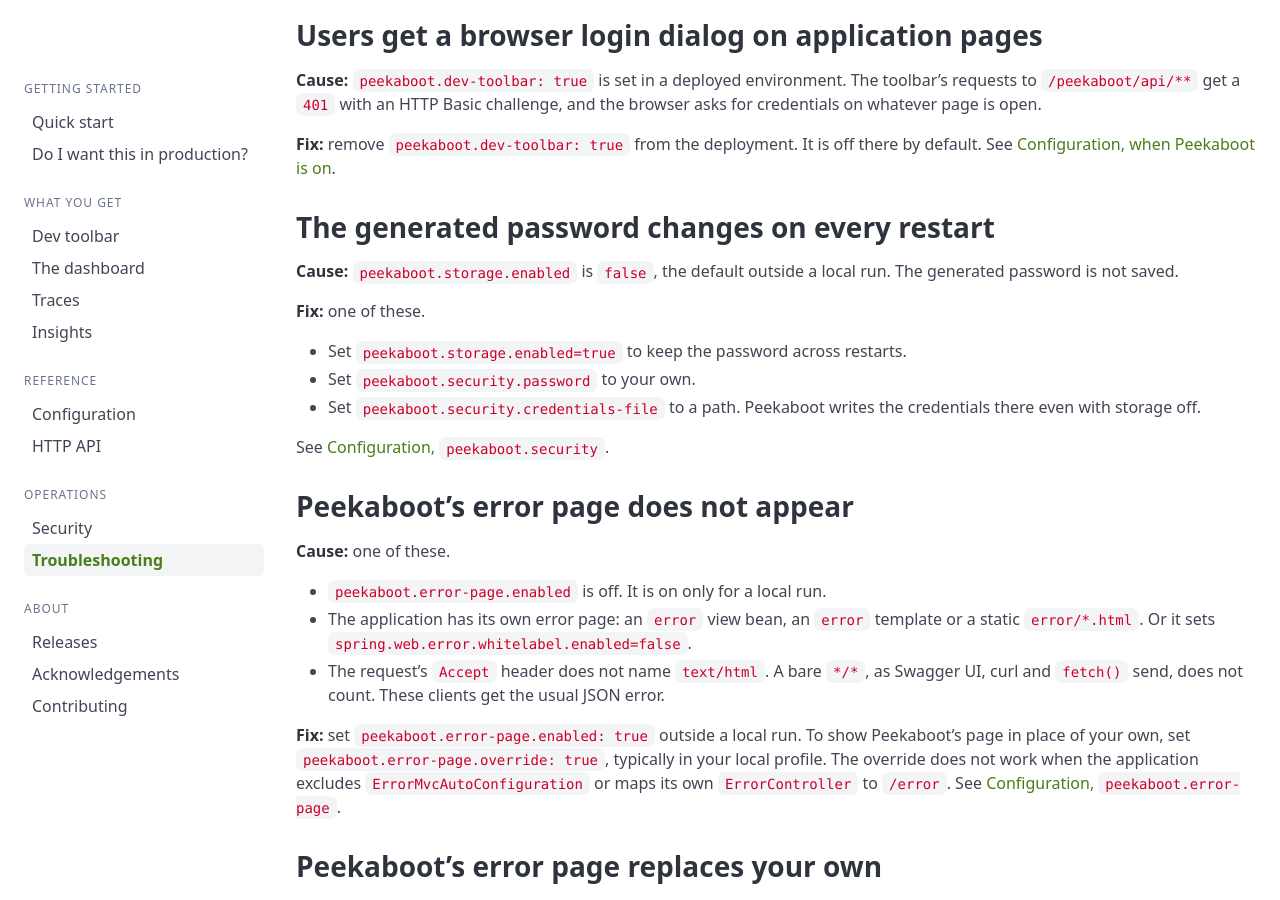
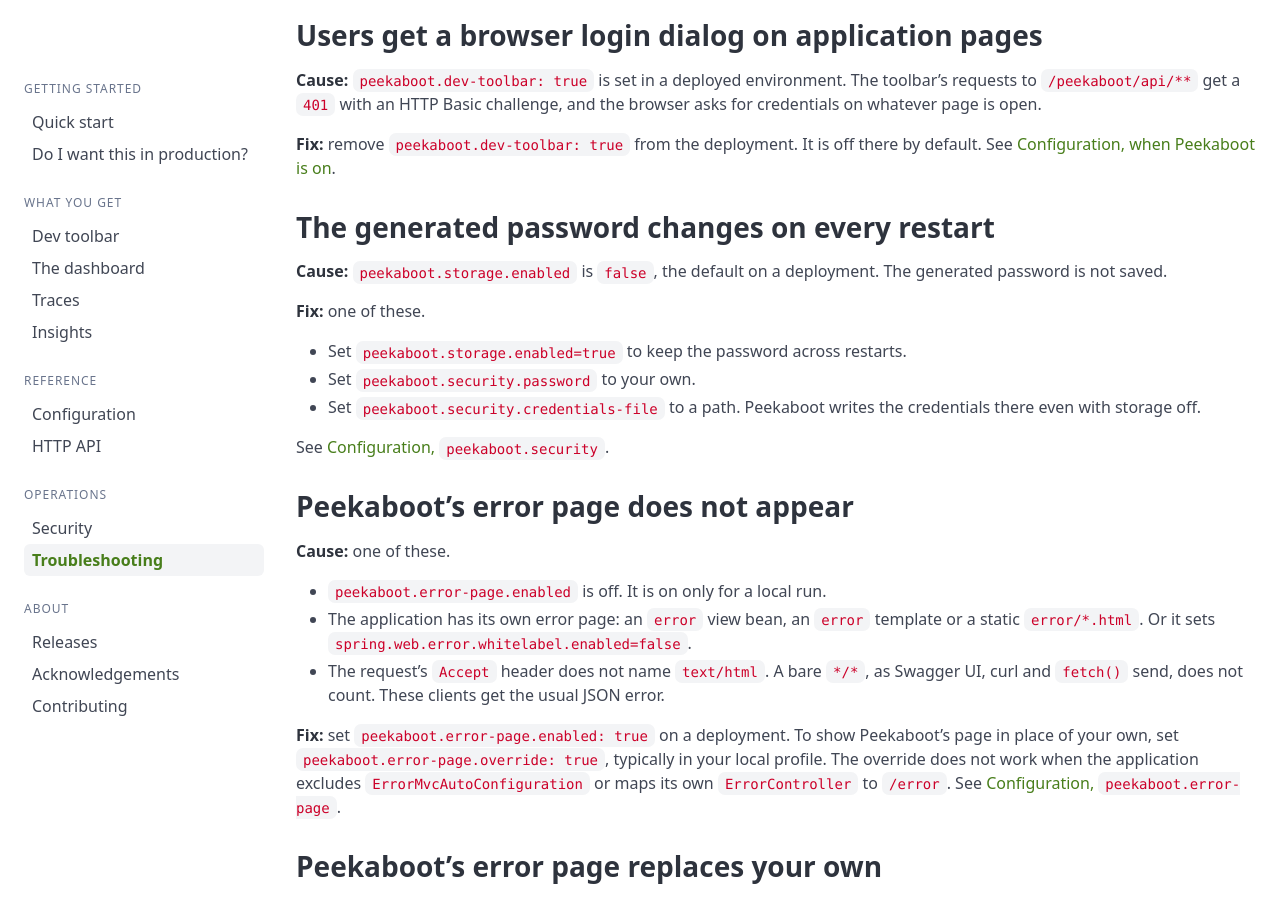
Before and after one commit to peekaboot-org/peekaboot-org.github.io, a Jekyll site: the page built from docs/troubleshooting.md, in a window 1280 px wide and 900 px high, scrolled down 4676 px. Built offline with Jekyll 4.4.1, drawn with Linux system fonts in a browser that asks for light colours.

Commit message:
docs: say deployment, not outside a local run

```diff
--- a/docs/troubleshooting.md
+++ b/docs/troubleshooting.md
@@ -192,8 +192,8 @@
 
 ## The generated password changes on every restart {#password-changes-on-restart}
 
-**Cause:** `peekaboot.storage.enabled` is `false`, the default outside a local run. The
-generated password is not saved.
+**Cause:** `peekaboot.storage.enabled` is `false`, the default on a deployment. The generated
+password is not saved.
 
 **Fix:** one of these.
 
@@ -214,7 +214,7 @@
 - The request's `Accept` header does not name `text/html`. A bare `*/*`, as Swagger UI, curl
   and `fetch()` send, does not count. These clients get the usual JSON error.
 
-**Fix:** set `peekaboot.error-page.enabled: true` outside a local run. To show Peekaboot's page
+**Fix:** set `peekaboot.error-page.enabled: true` on a deployment. To show Peekaboot's page
 in place of your own, set `peekaboot.error-page.override: true`, typically in your local
 profile. The override does not work when the application excludes `ErrorMvcAutoConfiguration`
 or maps its own `ErrorController` to `/error`. See [Configuration,
--- a/index.html
+++ b/index.html
@@ -153,7 +153,7 @@
 
 <section class="section">
   <div class="container">
-    <h2 class="title is-3">Off outside a local run</h2>
+    <h2 class="title is-3">Off on a deployment</h2>
     <p class="content">
       Peekaboot is on when you start your app from the IDE, with <code>spring-boot:run</code>
       or with <code>bootRun</code>, and off for a deployment or a test unless you
```
